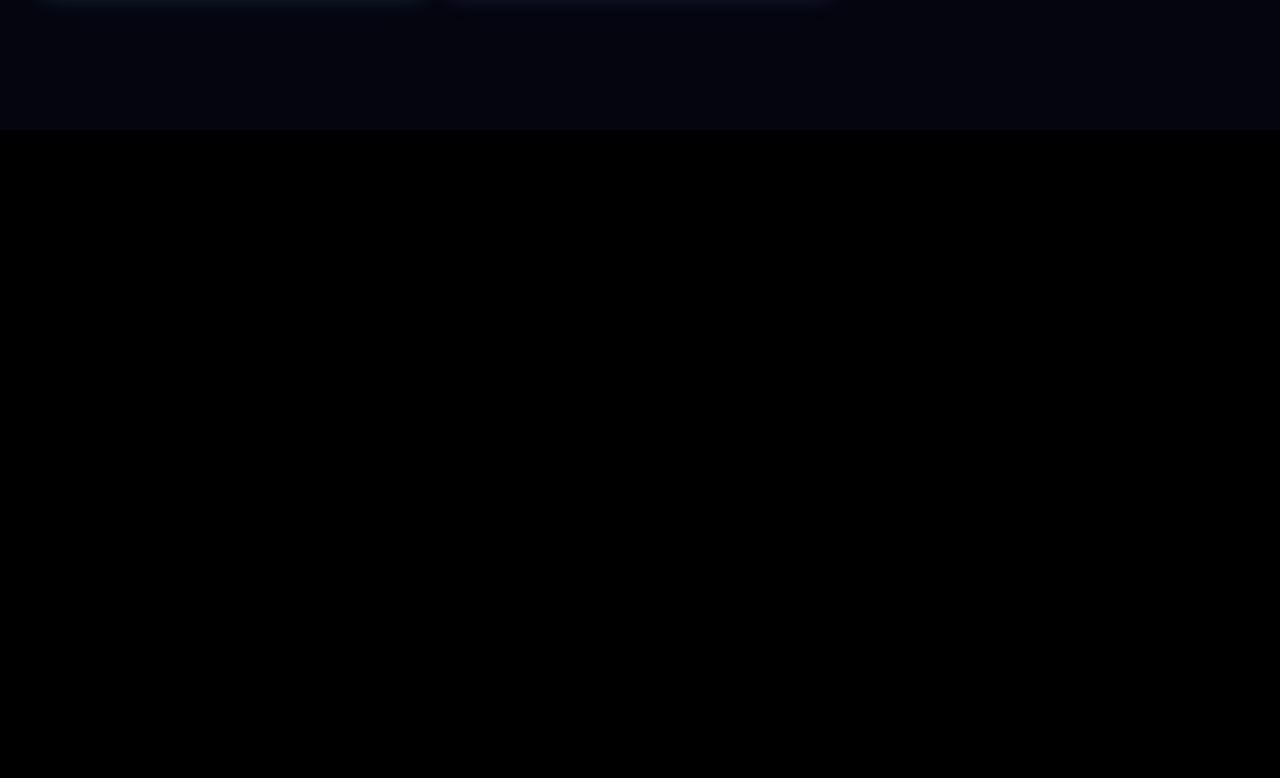
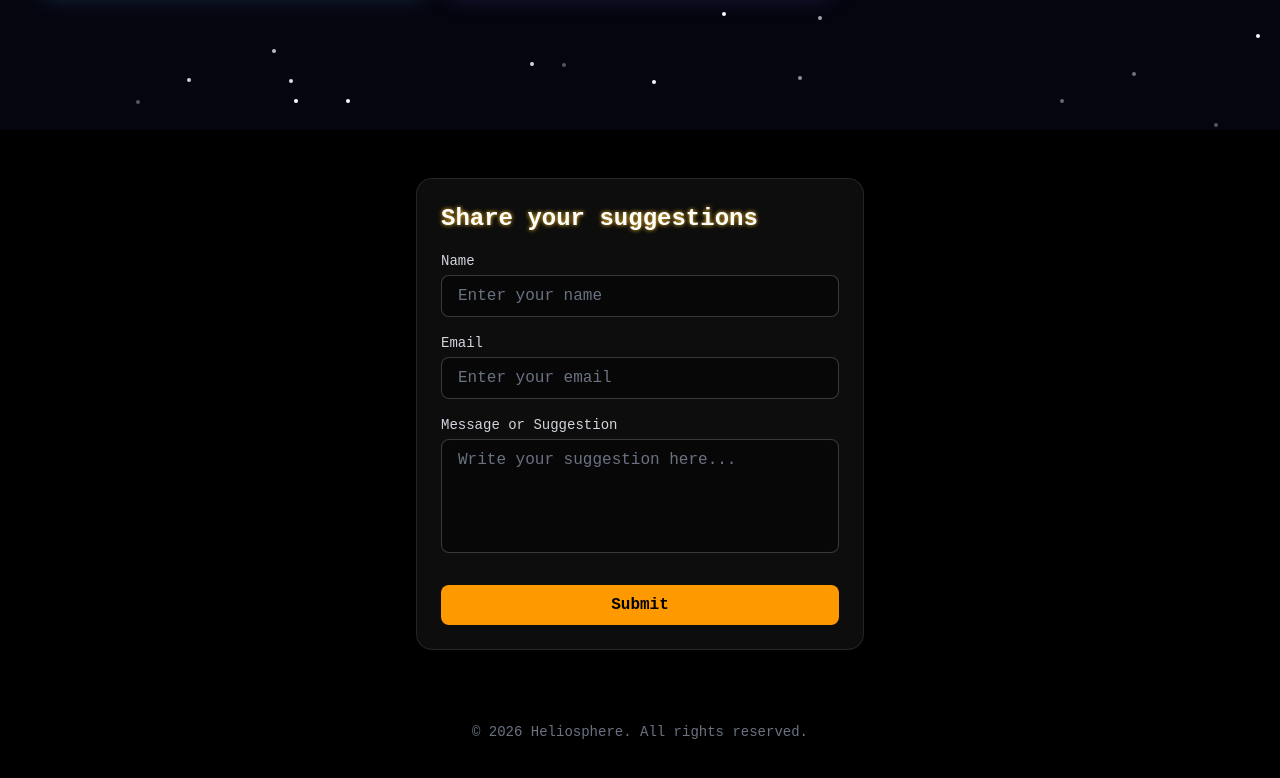
Before and after one commit to talal-alomayri/Heliosphere, a React (Vite) app: page /dashboard in a window 1280 px wide. Shown: the part 670-1448 px from the top of the page. Before the commit the page ends 800 px from the top, so only its background shows below. Built offline with nearby package versions, Linux system fonts and the light colour scheme; no server answers; a web font is replaced by a local one.

Commit message:
feat: add Footer component with suggestions form and integrate into App; refactor Navbar positioning; remove Navbar imports from outer planets and asteroid belt pages

```diff
--- a/src/App.jsx
+++ b/src/App.jsx
@@ -22,6 +22,7 @@ import SupernovaInfoPage from "./supernove/supernovaInfoPage";
 import { ReactQueryDevtools } from '@tanstack/react-query-devtools';
 import SpaceDashboard from './components/SpaceDashboard';
 import Navbar from './components/Navbar';
+import Footer from './components/Footer';
 
 const queryClient = new QueryClient();
 
@@ -29,7 +30,9 @@ function App() {
   return (
     <QueryClientProvider client={queryClient}>
       <Router>
+        <div className="flex flex-col min-h-screen">
           <Navbar />
+          <div className="flex-grow">
             <Routes>
               <Route path="/" element={<Home />} />
               <Route path="/categories" element={<Categories />} />
@@ -55,6 +58,9 @@ function App() {
               <Route path="/supernovaInfoPage" element={<SupernovaInfoPage />} />
               <Route path="/dashboard" element={<SpaceDashboard />} />
             </Routes>
+          </div>
+          <Footer />
+        </div>
       </Router>
       <ReactQueryDevtools initialIsOpen={false} position="bottom"/>
     </QueryClientProvider>
--- /dev/null
+++ b/src/components/Footer.jsx
@@ -0,0 +1,142 @@
+import { useState } from 'react';
+import StarsBackground from './StarsBackground';
+
+// Web3Forms Access Key - Replace with your actual key if needed
+const WEB3FORMS_ACCESS_KEY = "dbbbf7da-8cb4-4328-a3ad-2db876738fcd";
+
+function SuggestionsForm() {
+  const [status, setStatus] = useState("idle"); // idle, loading, success, error
+  const [formData, setFormData] = useState({
+    name: "",
+    email: "",
+    message: ""
+  });
+
+  const handleChange = (e) => {
+    setFormData({ ...formData, [e.target.name]: e.target.value });
+  };
+
+  const handleSubmit = async (e) => {
+    e.preventDefault();
+    setStatus("loading");
+
+    try {
+      const response = await fetch("https://api.web3forms.com/submit", {
+        method: "POST",
+        headers: {
+          "Content-Type": "application/json",
+          Accept: "application/json",
+        },
+        body: JSON.stringify({
+          access_key: WEB3FORMS_ACCESS_KEY,
+          ...formData,
+        }),
+      });
+
+      const result = await response.json();
+      if (result.success) {
+        setStatus("success");
+        setFormData({ name: "", email: "", message: "" });
+
+        // Remove the success message after 5 seconds
+        setTimeout(() => {
+          setStatus("idle");
+        }, 5000);
+      } else {
+        setStatus("error");
+      }
+    } catch (error) {
+      console.error("Form submission error:", error);
+      setStatus("error");
+    }
+  };
+
+  return (
+    <div className="w-full max-w-md bg-white/5 border border-white/10 p-6 rounded-2xl shadow-lg backdrop-blur-sm">
+      <h3 className="text-2xl font-bold text-white mb-4" style={{ textShadow: "0 0 4px #fbbf24" }}>Share your suggestions</h3>
+
+      {status === "success" && (
+        <div className="p-4 mb-4 text-green-400 bg-green-400/10 border border-green-400/20 rounded-lg text-sm text-center">
+          Your message has been sent successfully! Thank you for your suggestions.
+        </div>
+      )}
+
+      {status === "error" && (
+        <div className="p-4 mb-4 text-red-400 bg-red-400/10 border border-red-400/20 rounded-lg text-sm text-center">
+          An error occurred while sending. Please try again.
+        </div>
+      )}
+
+      <form onSubmit={handleSubmit} className="flex flex-col gap-4">
+        <div>
+          <label htmlFor="name" className="block text-sm font-medium text-gray-300 mb-1">Name</label>
+          <input
+            type="text"
+            id="name"
+            name="name"
+            value={formData.name}
+            onChange={handleChange}
+            required
+            placeholder="Enter your name"
+            className="w-full px-4 py-2 bg-black/40 border border-white/20 rounded-lg text-white focus:outline-none focus:border-amber-400 focus:ring-1 focus:ring-amber-400 transition-colors placeholder:text-gray-500"
+          />
+        </div>
+
+        <div>
+          <label htmlFor="email" className="block text-sm font-medium text-gray-300 mb-1">Email</label>
+          <input
+            type="email"
+            id="email"
+            name="email"
+            value={formData.email}
+            onChange={handleChange}
+            required
+            placeholder="Enter your email"
+            className="w-full px-4 py-2 bg-black/40 border border-white/20 rounded-lg text-white focus:outline-none focus:border-amber-400 focus:ring-1 focus:ring-amber-400 transition-colors placeholder:text-gray-500"
+          />
+        </div>
+
+        <div>
+          <label htmlFor="message" className="block text-sm font-medium text-gray-300 mb-1">Message or Suggestion</label>
+          <textarea
+            id="message"
+            name="message"
+            value={formData.message}
+            onChange={handleChange}
+            required
+            rows="4"
+            placeholder="Write your suggestion here..."
+            className="w-full px-4 py-2 bg-black/40 border border-white/20 rounded-lg text-white focus:outline-none focus:border-amber-400 focus:ring-1 focus:ring-amber-400 transition-colors placeholder:text-gray-500 resize-none"
+          ></textarea>
+        </div>
+
+        <button
+          type="submit"
+          disabled={status === "loading"}
+          className="mt-2 w-full px-4 py-2 bg-amber-500 hover:bg-amber-600 text-black font-bold rounded-lg transition-all duration-300 disabled:opacity-50 disabled:cursor-not-allowed"
+        >
+          {status === "loading" ? "Sending..." : "Submit"}
+        </button>
+      </form>
+    </div>
+  );
+}
+
+export default function Footer() {
+  return (
+    <footer className="relative z-20 bg-black text-white py-12 px-6 mt-auto font-inherit flex flex-col justify-center">
+      <StarsBackground/>
+      <div className="w-full mx-auto flex flex-col items-center gap-12">
+        {/* Centered Suggestions Form */}
+        <div className="w-full flex justify-center">
+          <SuggestionsForm />
+        </div>
+      </div>
+
+      {/* Copyrights */}
+      <div className="max-w-7xl mx-auto mt-12 pt-6 text-center text-gray-500 text-sm">
+        <p>&copy; {new Date().getFullYear()} Heliosphere. All rights reserved.</p>
+      </div>
+    </footer>
+  );
+}
--- a/src/components/Navbar.jsx
+++ b/src/components/Navbar.jsx
@@ -31,7 +31,7 @@ export default function Navbar() {
   };
 
   return (
-    <nav className="fixed top-0 left-0 right-0 z-50 bg-transparent">
+    <nav className="absolute top-0 left-0 right-0 z-50 bg-transparent">
 
       {/* ── Faint baseline ── */}
       <div className="absolute bottom-0 left-0 right-0 h-px bg-white/20 z-0" />
--- a/src/solarSystem/outerPlanets/outerPlanetsPage.jsx
+++ b/src/solarSystem/outerPlanets/outerPlanetsPage.jsx
@@ -1,7 +1,6 @@
 import { useNavigate } from "react-router-dom";
 import { useEffect, useRef, useState } from "react";
 import gsap from "gsap";
-import Navbar from "../../components/Navbar";
 import StarsBackground from "../../components/StarsBackground";
 import jupiterImg from "../../assets/images/planet-jupiter-alone-pixel.png";
 import saturnImg from "../../assets/images/planet-saturn-alone-pixel.png";
--- a/src/solarSystem/pages/asteroidBeltPage.jsx
+++ b/src/solarSystem/pages/asteroidBeltPage.jsx
@@ -1,6 +1,5 @@
 import { useRef, useEffect } from 'react';
 import gsap from 'gsap';
-import Navbar from '../../components/Navbar';
 import StarsBackground from '../../components/StarsBackground';
 import asteroidBg from '../../assets/images/asteroid-belt-pixel.png';
 import { useAsteroidBelt } from '../../hooks/useSpaceData';
```
Lines whose indentation alone changed are shown as unchanged.
